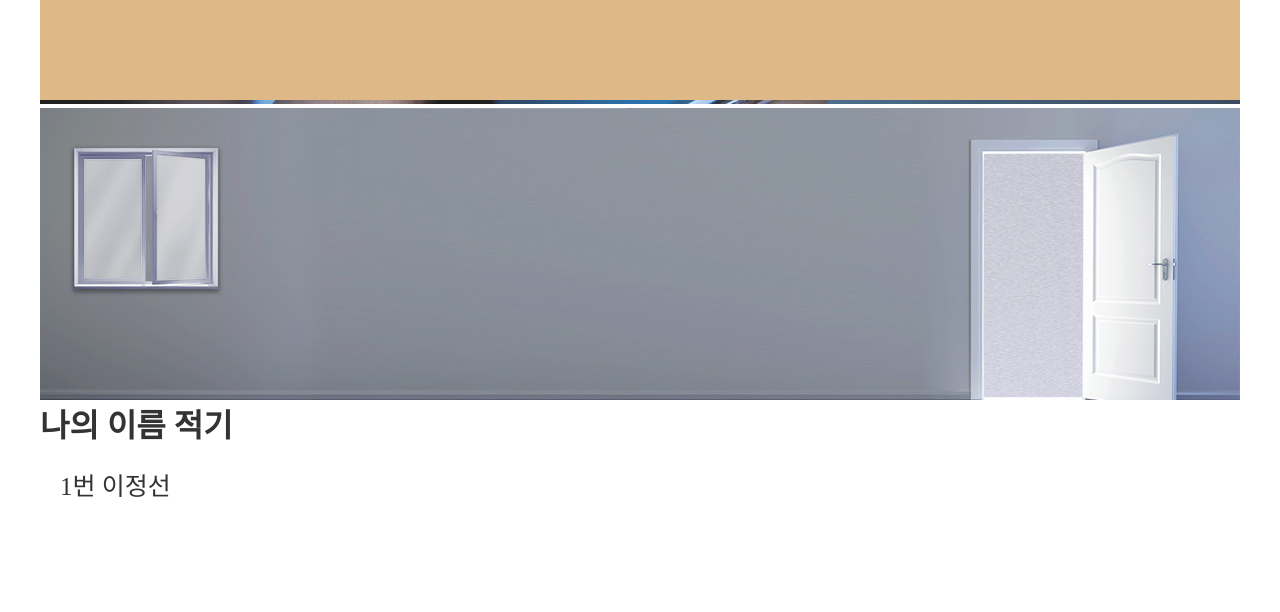
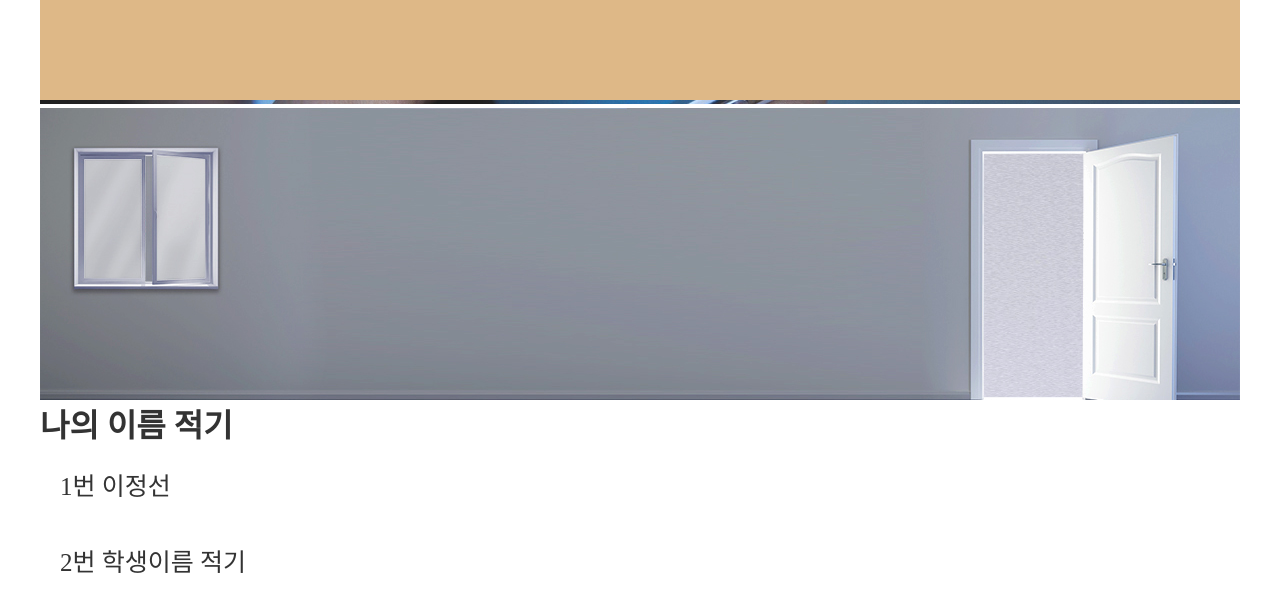
Before and after one commit to leejungsun-study/pullrequest-test, a plain HTML site: page index.html in a window 1280 px wide. Drawn offline with Linux system fonts and the light colour scheme.

Commit message:
Update index.html -add list
li 목록 깃허브에서 추가함

```diff
--- a/index.html
+++ b/index.html
@@ -63,6 +63,7 @@
       <h1>나의 이름 적기</h1>
         <ul>
           <li>1번 이정선</li>
+           <li>2번 학생이름 적기</li>
         </ul>
 
      </div>
```
